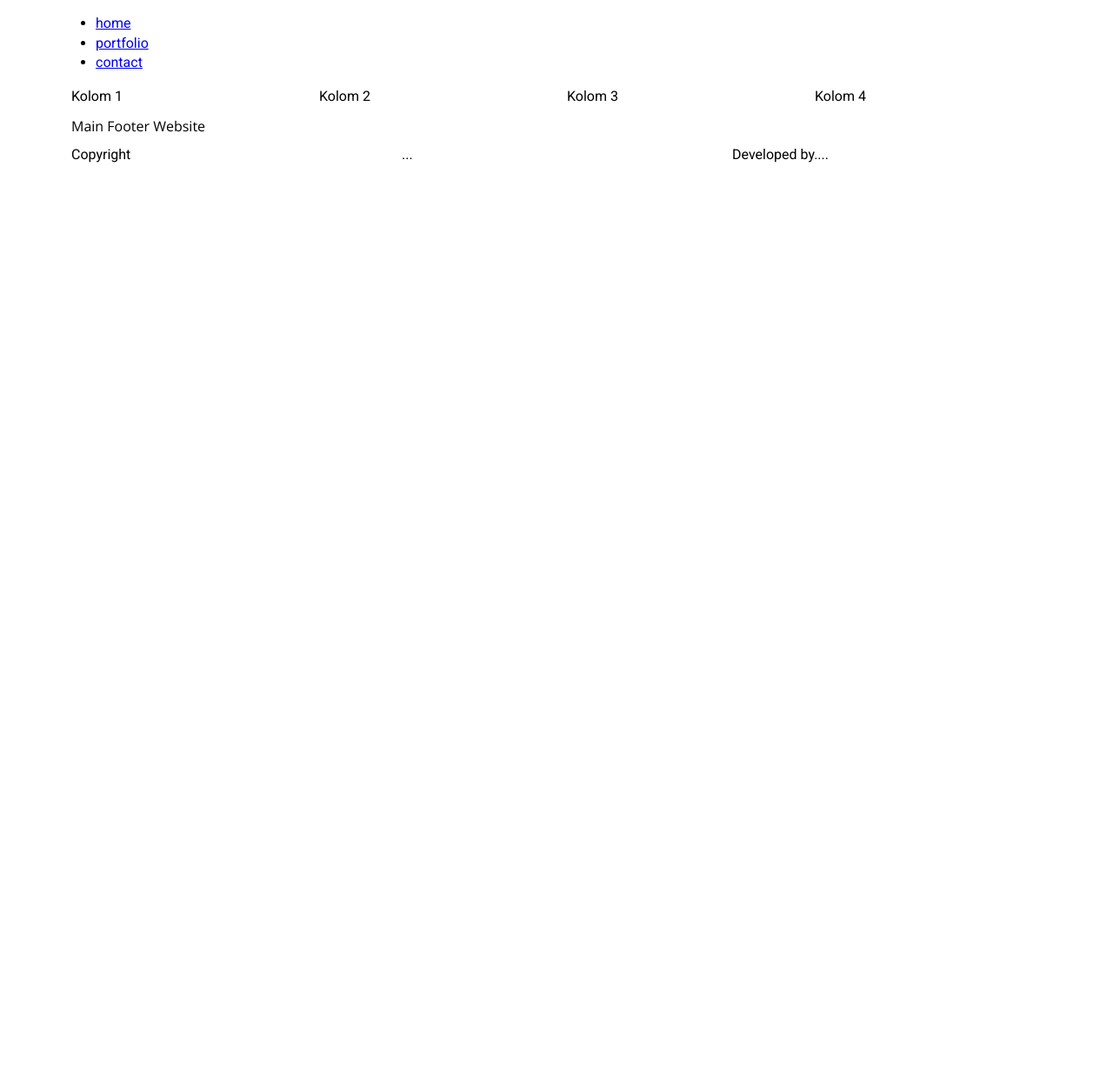
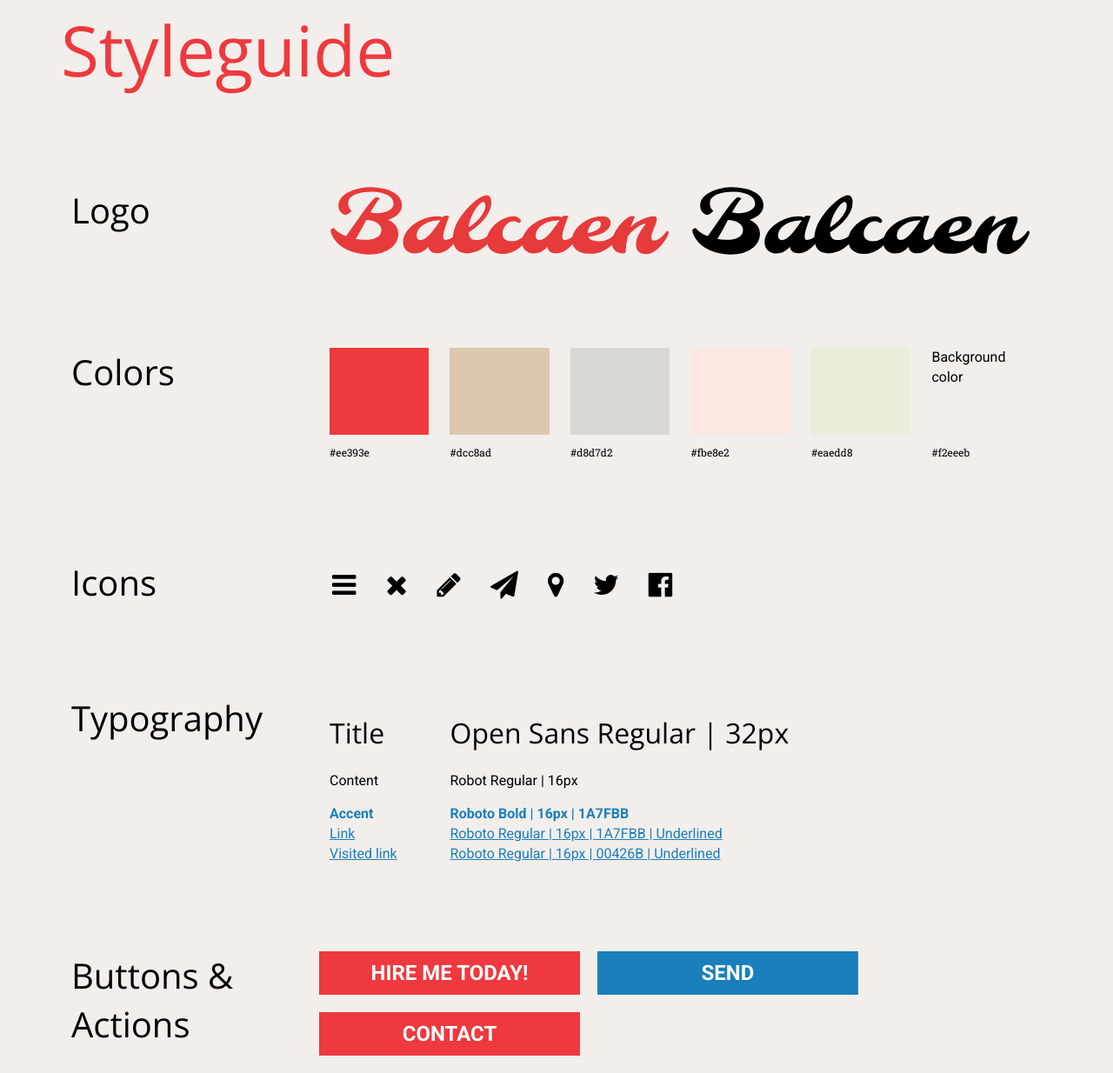
Before and after one commit to lennbalc/1617.webd2, a plain HTML site: page styleguide.html in a window 1280 px wide. Shown: the whole page at 87% size. Before the commit the page ends 800 px from the top, so only its background shows below. Drawn offline with nearby package versions, Linux system fonts and the light colour scheme.

Commit message:
Styleguide Update

```diff
--- a/css/main.css
+++ b/css/main.css
@@ -1,3 +1,8 @@
+
+@import url('https://fonts.googleapis.com/css?family=Open+Sans');
+@import url('https://fonts.googleapis.com/css?family=Roboto:400,700');
+@import url('https://fonts.googleapis.com/css?family=Roboto+Slab');
+
 * {
   box-sizing: border-box;
 }
@@ -8,5 +13,5 @@ html, body {
 }
 
 body {
-
+  background-color: #f2eeeb;
 }
--- /dev/null
+++ b/css/styleguide.css
@@ -0,0 +1,75 @@
+
+@import url('https://fonts.googleapis.com/css?family=Open+Sans');
+@import url('https://fonts.googleapis.com/css?family=Roboto:400,700');
+@import url('https://fonts.googleapis.com/css?family=Roboto+Slab');
+
+body {
+  background-color: #f2eeeb;
+}
+
+/* h10 en h11 worden enkel gebruikt in de styleguide */
+
+h10 {
+  font-size: 5em;
+  font-family: 'Open Sans', sans-serif;
+  color: #ee393e;
+}
+
+h11 {
+  font-size: 2.5em;
+  font-family: 'Open Sans', sans-serif;
+}
+
+.color {
+    width: 100%;
+    height: 100px;
+
+}
+
+.color_text {
+    font-family: 'Roboto Slab', serif;
+    font-size: 12px;
+}
+
+.icon_margin {
+    margin: 15px 15px 0;
+}
+
+.button {
+    height: 50px;
+    width: 300px;
+    font-family: 'Roboto', sans-serif;
+    font-weight: 700;
+    text-transform: uppercase;
+    color: white;
+    text-align: center;
+    line-height: 50px;
+    font-size: 24px;
+    margin: 0 20px 20px 0;
+    float: left;
+}
+
+.button:hover {
+    transition: 0.1s;
+}
+
+.hire_me, .contact{
+    background-color: #ee393e;
+}
+
+.hire_me:hover, .contact:hover {
+    background-color: #ff6d71;
+}
+
+
+
+.send {
+    background-color: #1A7FBB;
+}
+
+.send:hover {
+    background-color: #00426b;
+}
+.spacing {
+    height: 100px;
+}
--- a/css/typography.css
+++ b/css/typography.css
@@ -8,8 +8,24 @@ body {
 
 h1, h2, h3, h4, h5, h6 {
   font-family: 'Open Sans', sans-serif;
-  font-size: 16px;
-  font-weight: 500;
+  font-size: 32px;
+  font-weight: 400;
   font-style: normal;
   line-height: 1.42;
 }
+
+em {
+  font-family: 'Roboto', sans-serif;
+  font-weight: 700;
+  font-style: normal;
+  color: #1A7FBB;
+}
+
+a {
+  font-family: 'Roboto', sans-serif;
+  color: #1A7FBB;
+}
+
+a:visited {
+  color: #00426b;
+}
--- a/styleguide.html
+++ b/styleguide.html
@@ -41,10 +41,12 @@
     <meta name="application-name" content="GDM">
     <meta name="msapplication-config" content="assets/icons/browserconfig.xml">
     <meta name="theme-color" content="#ffffff">
+    <link rel="stylesheet" href="https://maxcdn.bootstrapcdn.com/font-awesome/4.7.0/css/font-awesome.min.css">
     <!-- Stylesheets: Vendors -->
     <link rel="stylesheet" media="all" href="vendor/normalize/normalize.css">
     <!-- Stylesheets: App -->
     <link rel="stylesheet" href="css/grid.css">
+    <link rel="stylesheet" href="css/styleguide.css">
     <link rel="stylesheet" media="all" href="css/fonts.css">
     <link rel="stylesheet" media="all" href="css/typography.css">
     <link rel="stylesheet" media="all" href="css/main.css">
@@ -53,20 +55,15 @@
   </head>
 
   <body>
-   <!-- Header navigatie -->
+   <!-- Header -->
    <div class="grid__wrapper">
       <div class="grid__container">
         <div class="grid__row">
           <div class"grid__column-12">
-            <nav>
-              <ul>
-                <li><a href="#">home</a></li>
-                <li><a href="#">portfolio</a></li>
-                <li><a href="#">contact</a></li>
-              </ul>
-            </nav>
+            <h10>Styleguide</h10>
           </div>
         </div>
+        <div class="grid__row spacing"></div>
       </div>
    </div>
 
@@ -75,43 +72,96 @@
       <div class="grid__container">
         <div class="grid__row">
           <div class="grid__column-3">
-            Kolom 1
+            <h11>Logo</h11>
           </div>
+          <div class="grid__column-9">
+            <div class="grid__column-6">
+              <img src="assets/images/balcaen_logo.svg" alt="Logo van bedrijf Balcaen">
+            </div>
+            <div class="grid__column-6">
+              <img src="assets/images/balcaen_logo_bw.svg" alt="Logo van bedrijf Balcaen in zwart-wit">
+            </div>
+          </div>
+        </div>
+        <div class="grid__row spacing"></div>
+        <div class="grid__row">
           <div class="grid__column-3">
-            Kolom 2
+            <h11>Colors</h11>
           </div>
+          <div class="grid__column-9">
+            <div class="grid__column-2">
+              <div style="background-color:#ee393e" class="color"></div><p class="color_text">#ee393e</p>
+            </div>
+            <div class="grid__column-2">
+              <div style="background-color:#dcc8ad" class="color"></div><p class="color_text">#dcc8ad</p>
+            </div>
+            <div class="grid__column-2">
+              <div style="background-color:#d8d7d2" class="color"></div><p class="color_text">#d8d7d2</p>
+            </div>
+            <div class="grid__column-2">
+              <div style="background-color:#fbe8e2" class="color"></div><p class="color_text">#fbe8e2</p>
+            </div>
+
+            <div class="grid__column-2">
+              <div style="background-color:#eaedd8" class="color"></div><p class="color_text">#eaedd8</p>
+            </div>
+            <div class="grid__column-2">
+              <div style="background-color:#f2eeeb" class="color">Background color</div><p class="color_text">#f2eeeb</p>
+            </div>
+          </div>
+        </div>
+        <div class="grid__row spacing"></div>
+        <div class="grid__row">
           <div class="grid__column-3">
-            Kolom 3
+            <h11>Icons</h11>
           </div>
+          <div class="grid__column-9">
+            <i class="fa fa-bars fa-2x icon_margin"></i>
+            <i class="fa fa-times fa-2x icon_margin"></i>
+            <i class="fa fa-pencil fa-2x icon_margin" aria-hidden="true"></i>
+            <i class="fa fa-paper-plane fa-2x icon_margin" aria-hidden="true"></i>
+            <i class="fa fa-map-marker fa-2x icon_margin" aria-hidden="true"></i>
+            <i class="fa fa-twitter fa-2x icon_margin"></i>
+            <i class="fa fa-facebook-official fa-2x icon_margin"></i>
+          </div>
+        </div>
+        <div class="grid__row spacing"></div>
+        <div class="grid__row">
           <div class="grid__column-3">
-            Kolom 4
+            <h11>Typography</h11>
+          </div>
+          <div class="grid__column-9">
+            <div class="grid__column-2">
+              <h1>Title</h1>
+              <p>Content</p>
+              <em>Accent</em><br>
+              <a href="dontclickthis">Link</a><br>
+              <a href="#">Visited link</a>
+            </div>
+            <div class="grid__column-10">
+              <h1>Open Sans Regular | 32px</h1>
+              <p>Robot Regular | 16px</p>
+              <em>Roboto Bold | 16px | 1A7FBB</em><br>
+              <a href="dontclickthat">Roboto Regular | 16px | 1A7FBB | Underlined</a><br>
+              <a href="#">Roboto Regular | 16px | 00426B | Underlined</a>
+            </div>
+          </div>
+        </div>
+        <div class="grid__row spacing"></div>
+        <div class="grid__row">
+          <div class="grid__column-3">
+            <h11>Buttons &amp; Actions</h11>
+          </div>
+          <div class="grid__column-9">
+          <a href="#"><div class="button hire_me">hire me today!</div></a>
+          <a href="#"><div class="button send">send</div></a>
+          <a href="#"><div class="button contact">contact</div></a>
           </div>
         </div>
       </div>
    </div>
 
-   <!-- Footer -->
-   <div class="grid__wrapper footer-wrapper">
-    <div class="grid__container">
-      <div class="grid__row">
-        <div class="grid__column-12">
-          <footer class="footer">
-            <h1 class="hidden">Main Footer Website</h1>
-            <div class="grid__row">
-              <div class="grid__column-4">
-                Copyright
-              </div>
-              <div class="grid__column-4">
-                ...
-              </div>
-              <div class="grid__column-4">
-                Developed by....
-              </div>
-            </div>
-          </footer>
-        </div>
-      </div>
-    </div>
+
   </div>
   </body>
 </html>
```
Also changed, not shown: assets/images/balcaen_logo.svg (added), assets/images/balcaen_logo_bw.svg (added).
